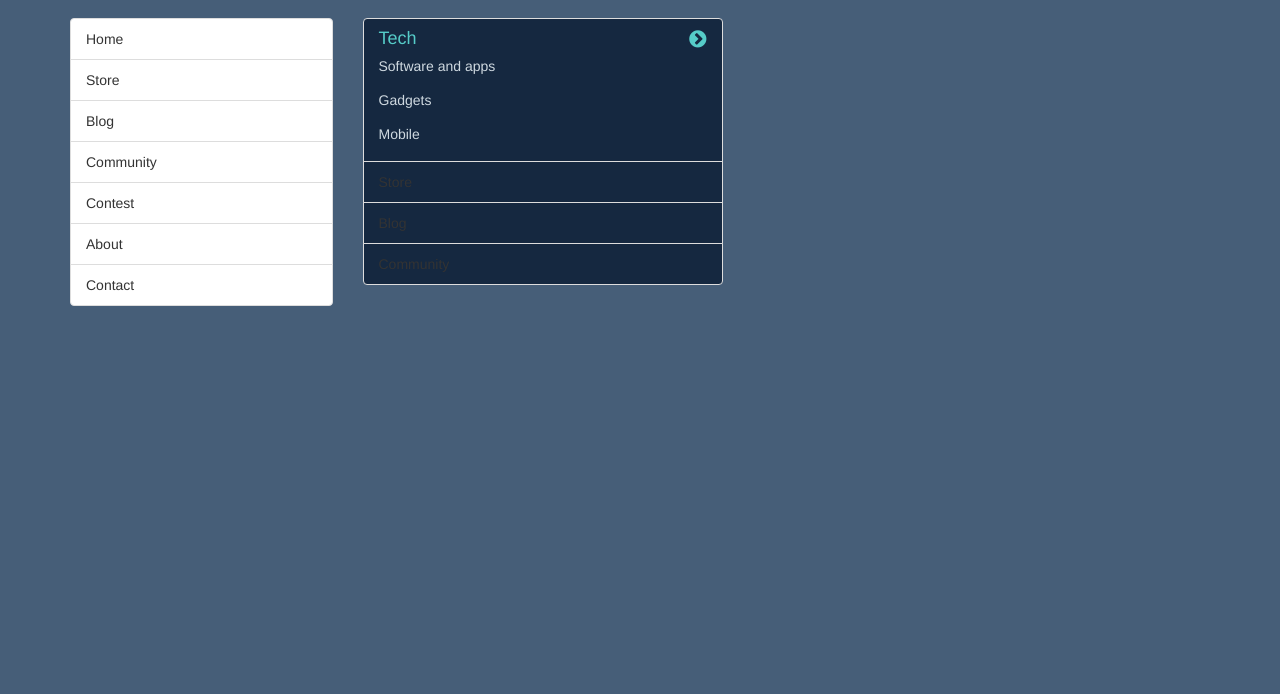
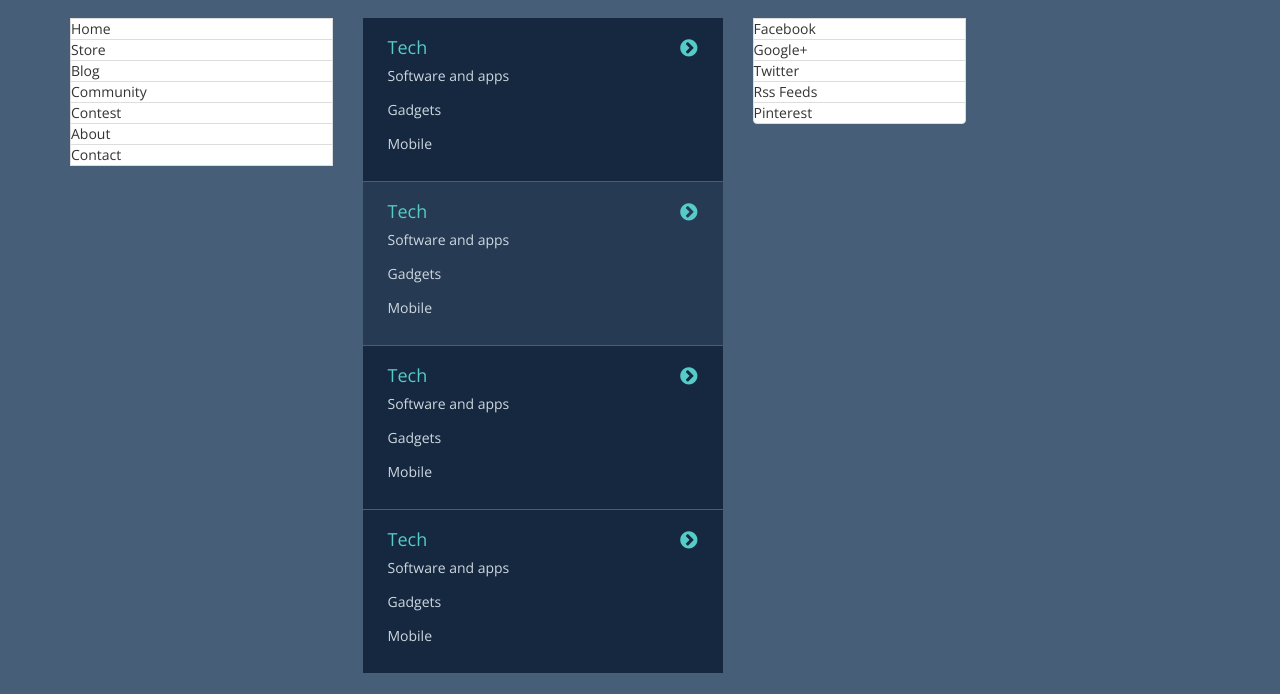
Before and after one commit to imankitpd/master-theme, a plain HTML site: page index.html in a window 1280 px wide. Shown: the part 134-828 px from the top of the page. Before the commit the page ends 800 px from the top, so only its background shows below. Drawn offline with nearby package versions, Linux system fonts and the light colour scheme.

Commit message:
Blue box done

```diff
--- a/css/style.css
+++ b/css/style.css
@@ -1,17 +1,32 @@
 body {
     background: #465E78;
+        font-family: 'Open Sans', sans-serif;
 }
 
 .top-padding {
     margin-top: 80px;
 }
 
-/*Blue-List Coloring*/
-ul.blue-list li {
-    background: #152840;
+.no-radius {
+    border-radius: 0!important;
 }
 
-#152840
+ul.li-no-padding li {
+    padding: 0;
+}
+
+/*Blue-List Coloring*/
+ul.blue-list>li {
+    background: #152840;
+    border: 0 none;
+    border-bottom: 1px solid #465E78;
+    margin-bottom: 0;
+    border-radius: 0!important;
+}
+
+ul.blue-list>li.light {
+    background: #263A54;
+}
 
 /*For details Box*/
 .details-box {
@@ -41,4 +56,12 @@ ul.details-list {
         ul.details-list li a {
             color: #CFD9E0;
             text-decoration: none;
+            -webkit-transition: all 0.2s ease-in-out;
+            -moz-transition: all 0.2s ease-in-out;
+            -o-transition: all 0.2s ease-in-out;
+            transition: all 0.2s ease-in-out;
         }
+
+    ul.details-list li a:hover {
+        color: #fff;
+    }
--- a/index.html
+++ b/index.html
@@ -6,7 +6,7 @@
     <meta name="viewport" content="width=device-width, initial-scale=1">
     <!-- The above 3 meta tags *must* come first in the head; any other head content must come *after* these tags -->
     <title>Master Theme</title>
-
+    <link href="https://fonts.googleapis.com/css?family=Open+Sans:400,300,600,700" rel="stylesheet" type="text/css">
     <!-- Bootstrap -->
     <link href="css/bootstrap.min.css" rel="stylesheet">
     <link href="css/font-awesome.min.css" rel="stylesheet">
@@ -24,7 +24,7 @@
     <header>
         <div class="container">
             <div class="top-padding">
-                <nav class="navbar navbar-default">
+                <nav class="navbar navbar-default no-radius">
                     <div class="container-fluid">
                         <!-- Brand and toggle get grouped for better mobile display -->
                         <div class="navbar-header">
@@ -87,14 +87,14 @@
             <div class="row">
 
                 <div class="col-md-3">
-                    <ul class="list-group">
-                        <li class="list-group-item">Home</li>
+                    <ul class="list-group li-no-padding">
+                        <li class="list-group-item no-radius">Home</li>
                         <li class="list-group-item">Store</li>
                         <li class="list-group-item">Blog</li>
                         <li class="list-group-item">Community</li>
                         <li class="list-group-item">Contest</li>
                         <li class="list-group-item">About</li>
-                        <li class="list-group-item">Contact</li>
+                        <li class="list-group-item no-radius">Contact</li>
                     </ul>
                 </div>
 
@@ -117,17 +117,73 @@
                                 </ul>
                             </div>
                         </li>
-                        <li class="list-group-item">Store</li>
-                        <li class="list-group-item">Blog</li>
-                        <li class="list-group-item">Community</li>
+                        <li class="list-group-item light">
+                            <div class="details-box">
+                                <h4>Tech</h4>
+                                <a href="#" class="pull-right h-arrow"><i class="fa fa-chevron-circle-right" aria-hidden="true"></i></a>
+                                <ul class="details-list">
+                                    <li>
+                                        <a href="#">Software and apps</a>
+                                    </li>
+                                    <li>
+                                        <a href="#">Gadgets</a>
+                                    </li>
+                                    <li>
+                                        <a href="#">Mobile</a>
+                                    </li>
+                                </ul>
+                            </div>
+                        </li>
+                        <li class="list-group-item">
+                            <div class="details-box">
+                                <h4>Tech</h4>
+                                <a href="#" class="pull-right h-arrow"><i class="fa fa-chevron-circle-right" aria-hidden="true"></i></a>
+                                <ul class="details-list">
+                                    <li>
+                                        <a href="#">Software and apps</a>
+                                    </li>
+                                    <li>
+                                        <a href="#">Gadgets</a>
+                                    </li>
+                                    <li>
+                                        <a href="#">Mobile</a>
+                                    </li>
+                                </ul>
+                            </div>
+                        </li>
+                        <li class="list-group-item">
+                            <div class="details-box">
+                                <h4>Tech</h4>
+                                <a href="#" class="pull-right h-arrow"><i class="fa fa-chevron-circle-right" aria-hidden="true"></i></a>
+                                <ul class="details-list">
+                                    <li>
+                                        <a href="#">Software and apps</a>
+                                    </li>
+                                    <li>
+                                        <a href="#">Gadgets</a>
+                                    </li>
+                                    <li>
+                                        <a href="#">Mobile</a>
+                                    </li>
+                                </ul>
+                            </div>
+                        </li>
                     </ul>
                 </div>
                 <div class="col-md-5">
-                    <div class="col-md-6">
+                    <div class="row">
+                        <div class="col-md-6">
+                            <ul class="list-group li-no-padding">
+                                <li class="list-group-item no-radius">Facebook</li>
+                                <li class="list-group-item">Google+</li>
+                                <li class="list-group-item">Twitter</li>
+                                <li class="list-group-item">Rss Feeds</li>
+                                <li class="list-group-item">Pinterest</li>
+                            </ul>
+                        </div>
+                        <div class="col-md-6">
 
-                    </div>
-                    <div class="col-md-6">
-
+                        </div>
                     </div>
                 </div>
             </div>
```
